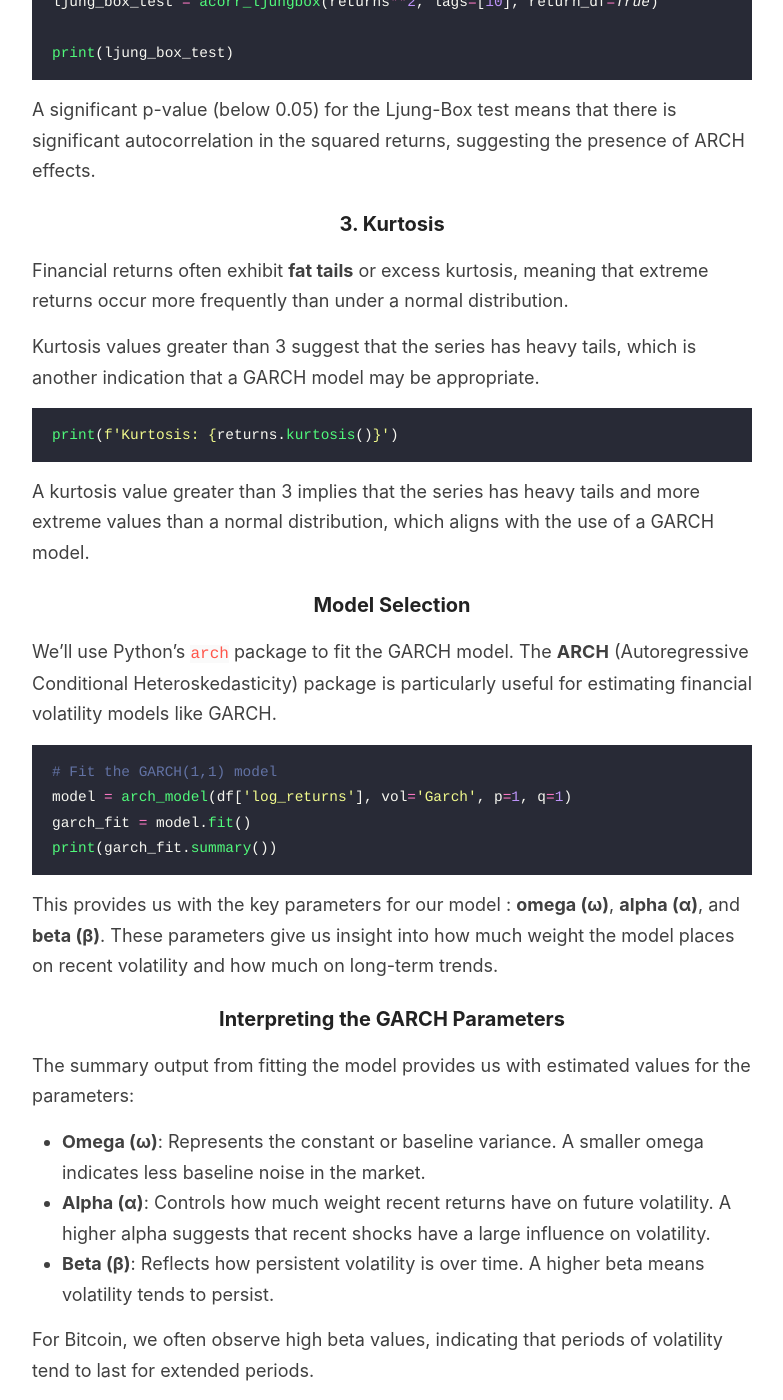
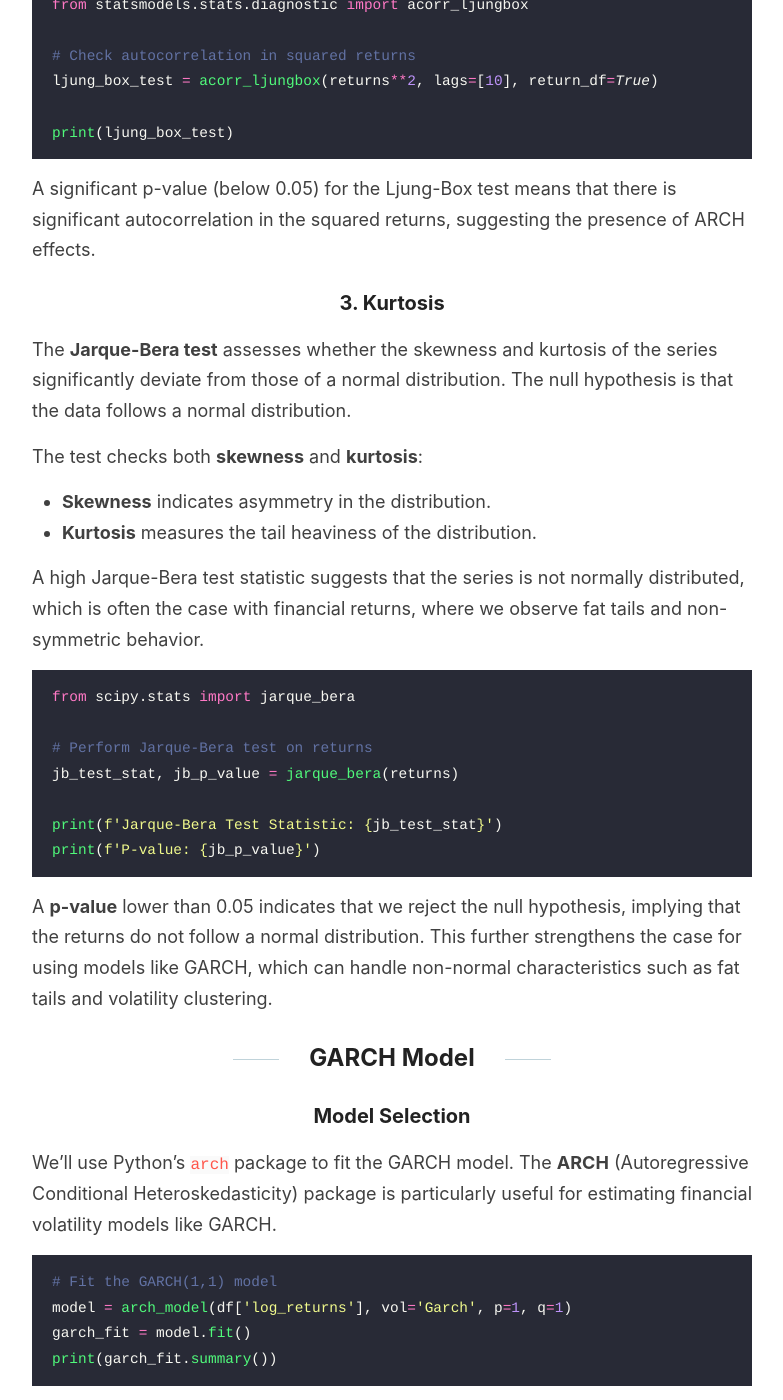
Before and after one commit to Zaltarba/blog, a Jekyll site: the page built from _posts/2024-09-23-BitcoinVolatility-2.md, in a window 1280 px wide and 1400 px high, scrolled down 7314 px. Shown: the whole window, without its empty margins (248-1031 px from the left). Built offline with Jekyll 4.4.1, drawn with Linux system fonts in a browser that asks for light colours; formulas are drawn with MathJax 3; some of the changed text lies outside the part shown.

Commit message:
Update 2024-09-23-BitcoinVolatility-2.md

````diff
--- a/_posts/2024-09-23-BitcoinVolatility-2.md
+++ b/_posts/2024-09-23-BitcoinVolatility-2.md
@@ -158,13 +158,16 @@
 
 ## Testing for ARCH Effects
 
-In financial time series, it’s crucial to test for **ARCH effects** (Autoregressive Conditional Heteroskedasticity), which means that the volatility of the series changes over time and is not constant. If ARCH effects are present, we can use models like **GARCH** to capture the volatility dynamics.
+In financial time series, it’s crucial to test for **ARCH effects** (Autoregressive Conditional Heteroskedasticity), which means that the volatility of the series changes over time and is not constant. If ARCH effects are present, we can use models like **GARCH** to capture the volatility dynamics. For the folowing statistical tests, we will as an example a 3 months period, keeping the last month as an out of sample dataset.
+
+```python
+training_data_mask = df.index < pd.to_datetime("2019-04-01")
+returns = df.loc[training_data_mask, 'log_returns']
+```
 
 ### 1. Stationarity
 
-Before testing for ARCH effects, we must first check if the series is **stationary**. A stationary series has a constant mean and variance over time, which is important for applying time series models like GARCH.
-
-To test for stationarity, we typically use the **Augmented Dickey-Fuller (ADF) test**. The null hypothesis of the ADF test is that the series has a unit root, i.e., it is non-stationary.
+Before testing for ARCH effects, we must first check if the series is **stationary**. This is indeed a required features to fit a GARCH model on the serie. We typically can use the [**Augmented Dickey-Fuller (ADF) test**](https://en.wikipedia.org/wiki/Augmented_Dickey%E2%80%93Fuller_test). The null hypothesis of the ADF test is that the series has a unit root, i.e., it is non-stationary.
 
 ```python
 import pandas as pd
@@ -198,15 +201,28 @@
 
 ### 3. Kurtosis
 
-Financial returns often exhibit **fat tails** or excess kurtosis, meaning that extreme returns occur more frequently than under a normal distribution.
+The **Jarque-Bera test** assesses whether the skewness and kurtosis of the series significantly deviate from those of a normal distribution. The null hypothesis is that the data follows a normal distribution.
 
-Kurtosis values greater than 3 suggest that the series has heavy tails, which is another indication that a GARCH model may be appropriate.
+The test checks both **skewness** and **kurtosis**:
+
+- **Skewness** indicates asymmetry in the distribution.
+- **Kurtosis** measures the tail heaviness of the distribution.
+
+A high Jarque-Bera test statistic suggests that the series is not normally distributed, which is often the case with financial returns, where we observe fat tails and non-symmetric behavior.
 
 ```python
-print(f'Kurtosis: {returns.kurtosis()}')
+from scipy.stats import jarque_bera
+
+# Perform Jarque-Bera test on returns
+jb_test_stat, jb_p_value = jarque_bera(returns)
+
+print(f'Jarque-Bera Test Statistic: {jb_test_stat}')
+print(f'P-value: {jb_p_value}')
 ```
 
-A kurtosis value greater than 3 implies that the series has heavy tails and more extreme values than a normal distribution, which aligns with the use of a GARCH model.
+A **p-value** lower than 0.05 indicates that we reject the null hypothesis, implying that the returns do not follow a normal distribution. This further strengthens the case for using models like GARCH, which can handle non-normal characteristics such as fat tails and volatility clustering.
+
+## GARCH Model
 
 ### Model Selection
 
````
Also changed, not shown: other parts of _posts/2024-09-23-BitcoinVolatility-2.md (+1 -1 lines).
